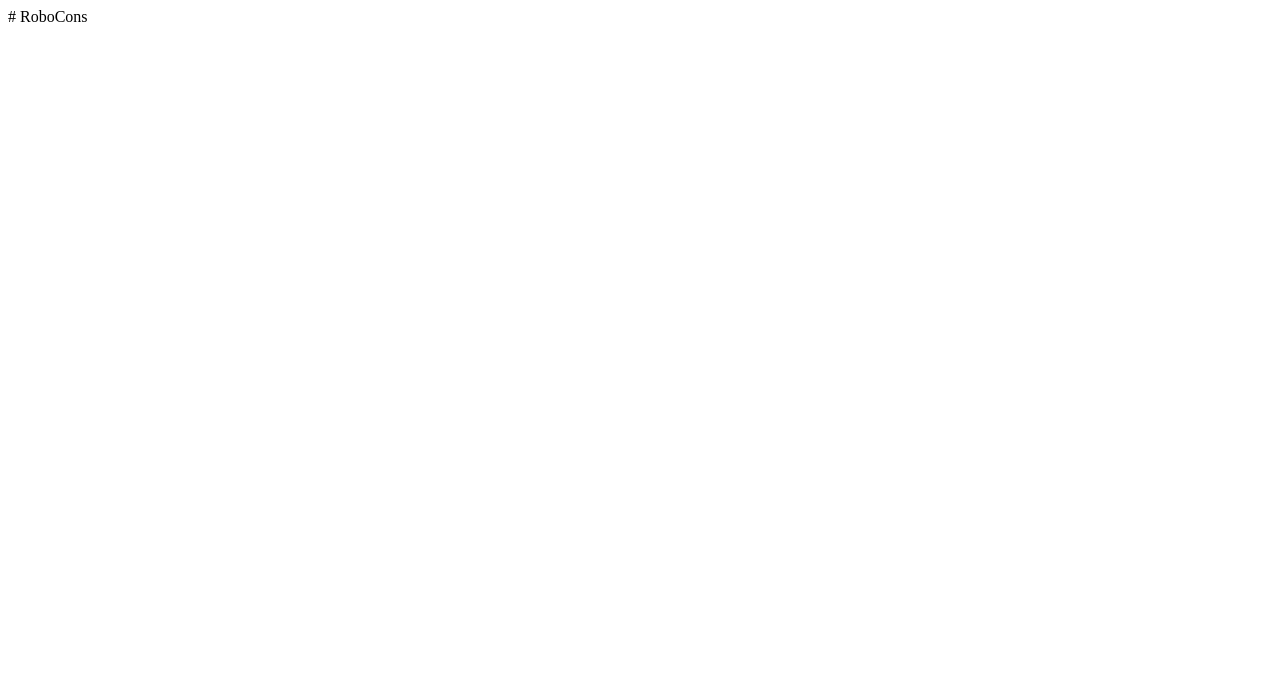
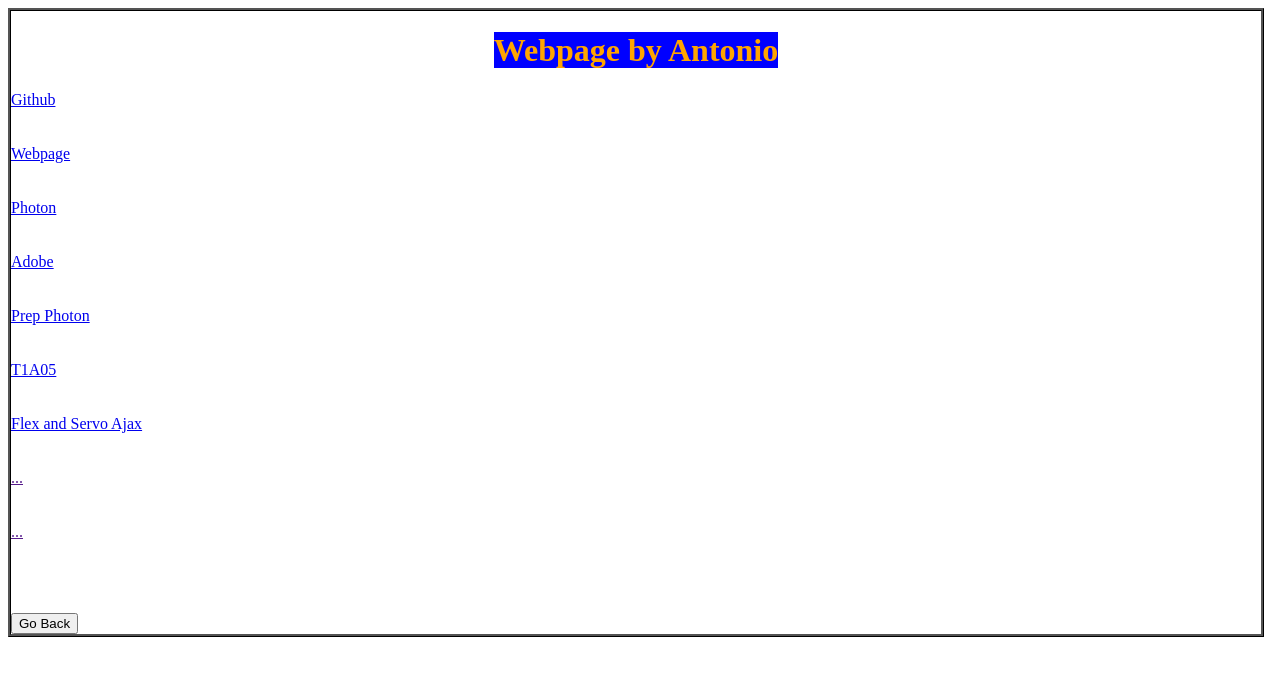
Before and after one commit to pythereon/RoboCons, a plain HTML site: page index.html in a window 1280 px wide. Drawn offline with Linux system fonts and the light colour scheme.

Commit message:
Update index.html

```diff
--- a/index.html
+++ b/index.html
@@ -1 +1,25 @@
-# RoboCons
+<div style="width:1250px; border-style:ridge; border-color:black;">
+
+<h1 align=center> <b style="width:50px; color:orange; background-color:blue;}"> Webpage by Antonio </b> </h1>
+
+
+<a href="https://github.com/pythereon/basic-particle"> Github </a> <br> <br> <br>
+<a href="Webpage.html"> Webpage </a> <br> <br> <br>
+<a href="Photon-App.html"> Photon </a> <br> <br> <br>
+<a href="https://build.phonegap.com/apps"> Adobe </a> <br> <br> <br>
+<a href="prep-photon-Antonio.html"> Prep Photon </a> <br> <br> <br>
+<a href="T1A05.html"> T1A05 </a> <br> <br> <br>
+<a href="flexandserv.html"> Flex and Servo Ajax </a> <br> <br> <br>
+<a href=""> ... </a> <br> <br> <br>
+<a href=""> ... </a> <br> <br> <br>
+
+ <br> <br>
+<button onclick="goBack()">Go Back</button>
+
+<script>
+function goBack() {
+    window.history.back();
+}
+</script>
+
+</div>
```
